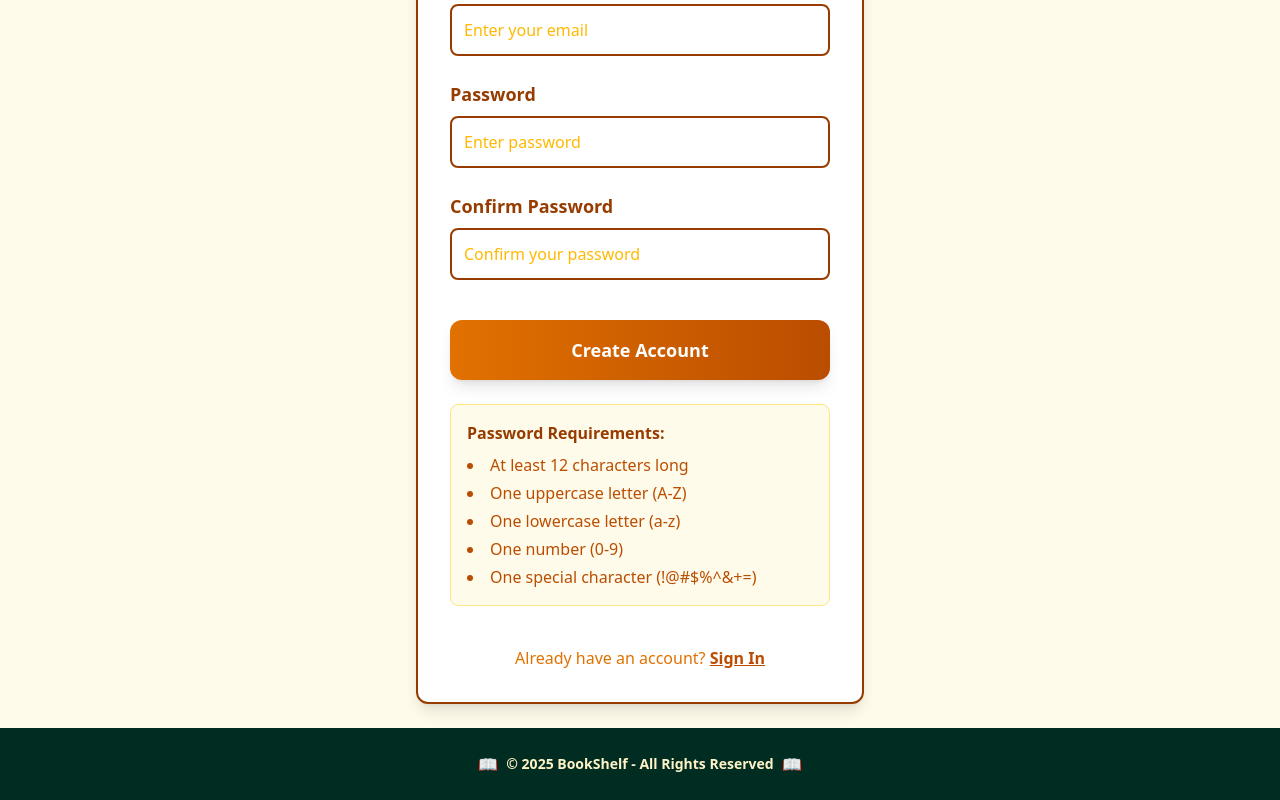
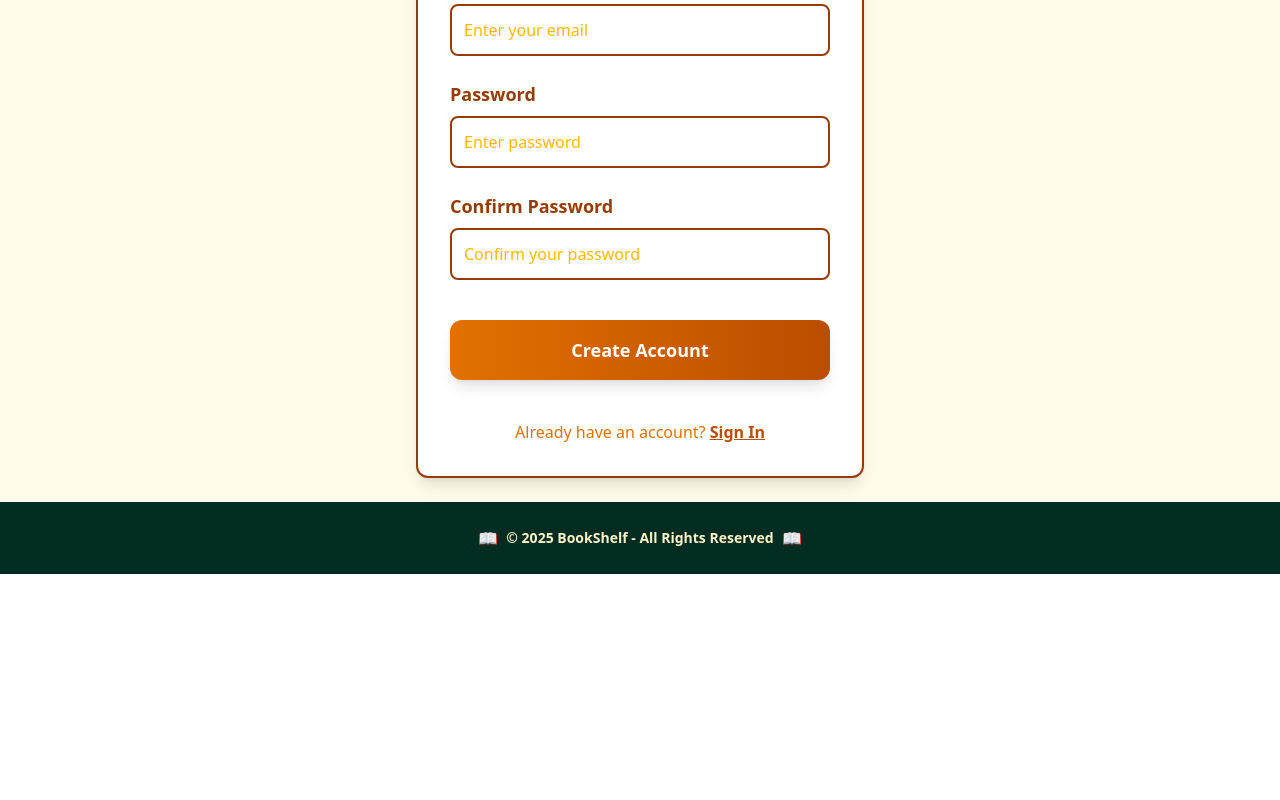
Before and after one commit to vaggogk/bookaholic-frontend, a React (Vite) app: page /register_page in a window 1280 px wide. Shown: the part 498-1298 px from the top of the page. After the commit the page ends 1072 px from the top, so only its background shows below. Built offline with nearby package versions, Linux system fonts and the light colour scheme.

Commit message:
refactor : add error messages

```diff
--- a/src/components/pages/RegisterPage.tsx
+++ b/src/components/pages/RegisterPage.tsx
@@ -29,11 +29,37 @@ const RegisterPage = () => {
     const handleSubmit = async (e: React.FormEvent<HTMLFormElement>) => {
         e.preventDefault();
 
+        setBackendErrors([]);
+
+        // Password validation
+        const passwordErrors = [];
+
+        if (formData.password.length < 12) {
+            passwordErrors.push("Password must be at least 12 characters long");
+        }
+        if (!/(?=.*[a-z])/.test(formData.password)) {
+            passwordErrors.push("Password must contain at least one lowercase letter");
+        }
+        if (!/(?=.*[A-Z])/.test(formData.password)) {
+            passwordErrors.push("Password must contain at least one uppercase letter");
+        }
+        if (!/(?=.*\d)/.test(formData.password)) {
+            passwordErrors.push("Password must contain at least one number");
+        }
+        if (!/(?=.*[!@#$%^&*()_+\-=[\]{};':"\\|,.<>/?])/.test(formData.password)) {
+            passwordErrors.push("Password must contain at least one special character");
+        }
+
+        if (passwordErrors.length > 0) {
+            setBackendErrors(passwordErrors);
+            return;
+        }
 
         if (formData.password !== formData.confirmPassword) {
             setBackendErrors(['Passwords do not match']);
             return;
         }
+
 
         setIsLoading(true);
         setBackendErrors([]);
@@ -170,11 +196,11 @@ const RegisterPage = () => {
 
                     {/* Backend Errors */}
                     {backendErrors.length > 0 && (
-                        <div className="backend-errors bg-red-50 border border-red-300 rounded-lg p-4">
-                            <h4 className="text-red-800 font-bold mb-2">Please fix the following errors:</h4>
+                        <div className="backend-errors bg-green-50 border border-amber-800 rounded-lg p-4">
+                            <h4 className="text-red-800 font-bold mb-2">Password Requirements:</h4>
                             {backendErrors.map((error, index) => (
-                                <div key={index} className="error-item text-red-600 flex items-center mt-1">
-                                    <span className="mr-2">✗</span>
+                                <div key={index} className="error-item text-red-800 flex items-center mt-1">
+                                    <span className="mr-2">📝</span>
                                     {error}
                                 </div>
                             ))}
@@ -190,18 +216,6 @@ const RegisterPage = () => {
                         >
                             {isLoading ? 'Creating Account...' : ' Create Account'}
                         </button>
-                    </div>
-
-                    {/* Password Requirements */}
-                    <div className="password-requirements bg-amber-50 border border-amber-200 rounded-lg p-4">
-                        <h4 className="font-bold text-amber-800 mb-2">Password Requirements:</h4>
-                        <ul className="list-disc list-inside text-amber-700 space-y-1">
-                            <li>At least 12 characters long</li>
-                            <li>One uppercase letter (A-Z)</li>
-                            <li>One lowercase letter (a-z)</li>
-                            <li>One number (0-9)</li>
-                            <li>One special character (!@#$%^&+=)</li>
-                        </ul>
                     </div>
 
                     {/* Login Link */}
```
